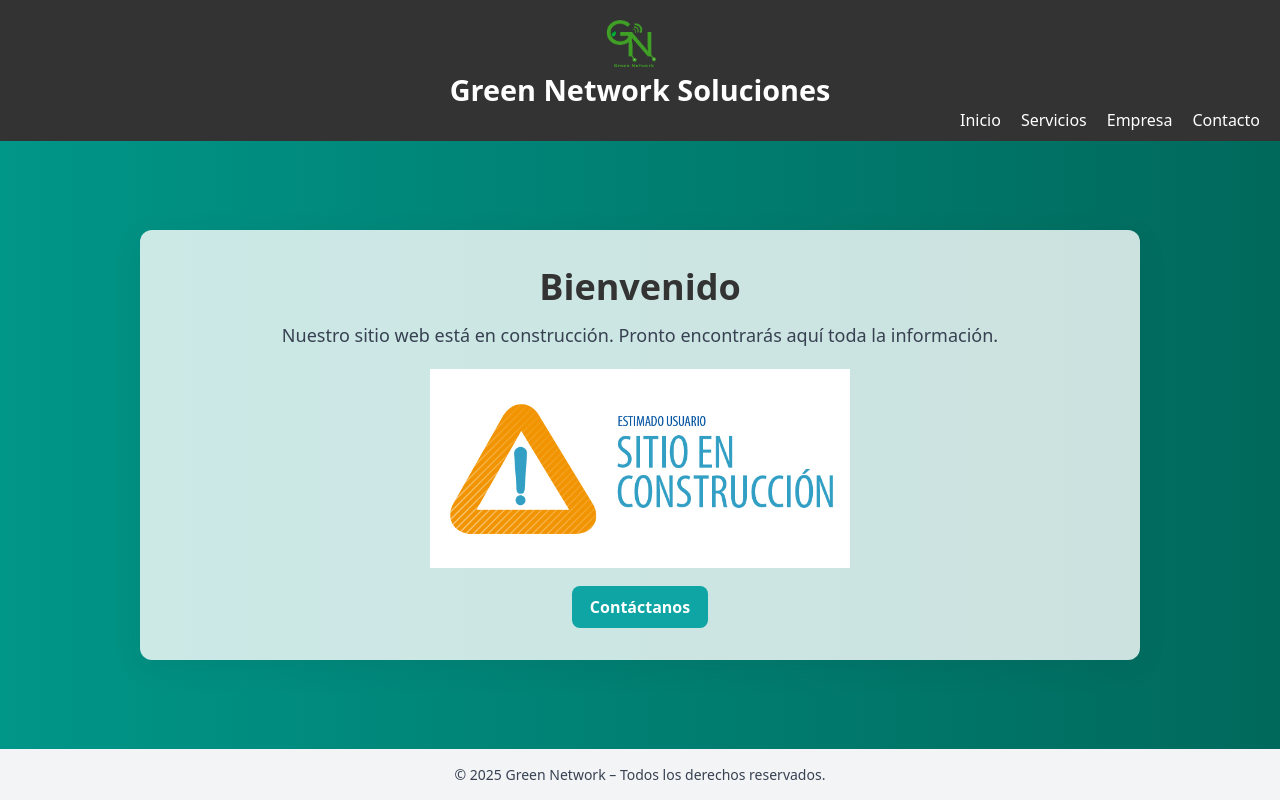
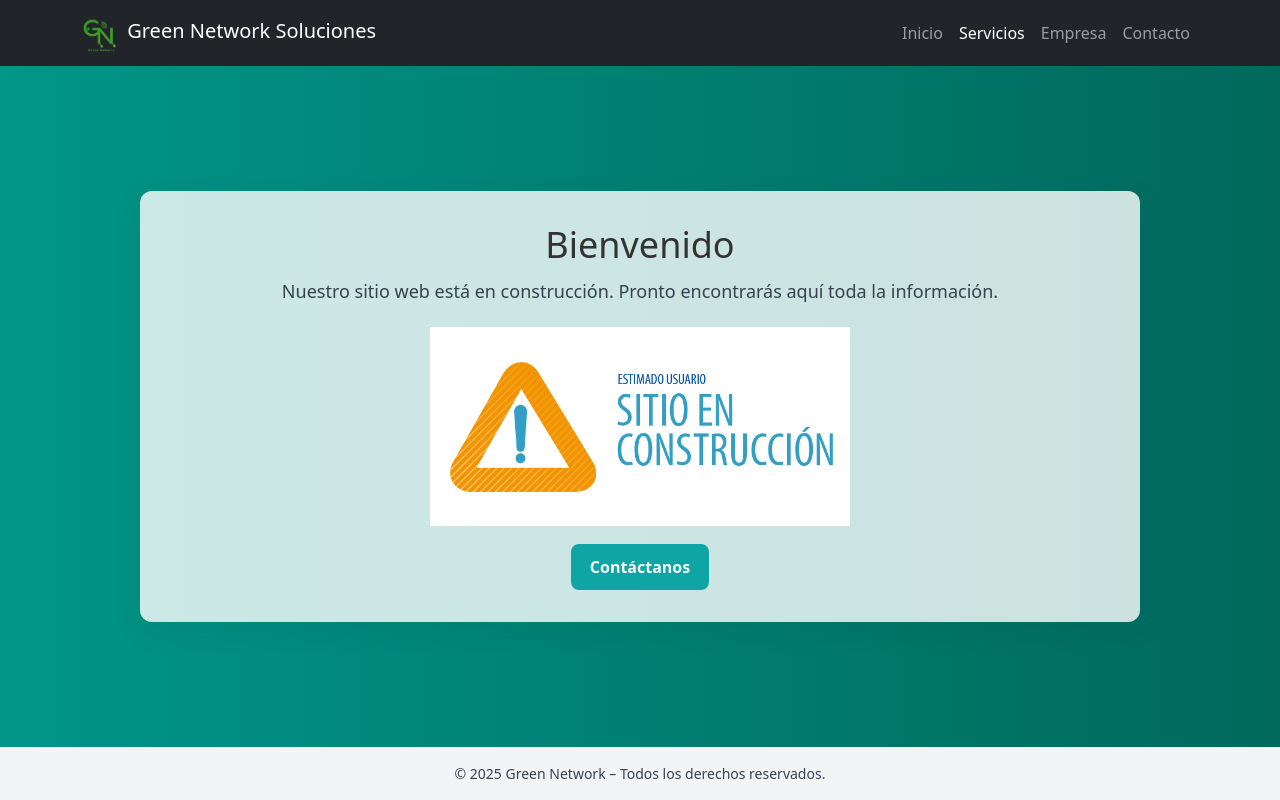
Before and after one commit to cspcapo/cspcapo.github.io, a plain HTML site: page index.html in a window 1280 px wide. Drawn offline with nearby package versions, Linux system fonts and the light colour scheme.

Commit message:
Add files via upload

```diff
--- a/index.html
+++ b/index.html
@@ -4,20 +4,33 @@
   <meta charset="utf-8">
   <meta name="viewport" content="width=device-width,initial-scale=1">
   <title>Green Network - Inicio</title>
+  <link href="https://cdn.jsdelivr.net/npm/bootstrap@5.3.2/dist/css/bootstrap.min.css" rel="stylesheet">
   <link rel="stylesheet" href="assets/css/style.css">
   <link rel="icon" href="/assets/favicong.png" type="image/x-icon">
 </head>
 <body>
-  <header>
-    <img src="/assets/Logonhead.png" alt="Logo Green Network" class="logo">
-    <h1>Green Network Soluciones</h1>
-    <nav>
-      <a href="index.html">Inicio</a>
-      <a href="/assets/pages/servicios.html">Servicios</a>
-      <a href="/assets/pages/empresa.html">Empresa</a>
-      <a href="/assets/pages/contacto.html">Contacto</a>
-    </nav>
-  </header>
+
+  <nav class="navbar navbar-expand-lg navbar-dark bg-dark">
+  <div class="container">
+    <a class="navbar-brand" href="/index.html">
+      <img src="/assets/Logonhead.png" alt="Green Network" width="40" height="40" class="d-inline-block align-text-middle">
+      Green Network Soluciones
+    </a>
+    <button class="navbar-toggler" type="button" data-bs-toggle="collapse" data-bs-target="#navbarNav">
+      <span class="navbar-toggler-icon"></span>
+    </button>
+    <div class="collapse navbar-collapse" id="navbarNav">
+      <ul class="navbar-nav ms-auto">
+        <li class="nav-item"><a class="nav-link" href="/index.html">Inicio</a></li>
+        <li class="nav-item"><a class="nav-link active" href="/assets/pages/servicios.html">Servicios</a></li>
+        <li class="nav-item"><a class="nav-link" href="/assets/pages/empresa.html">Empresa</a></li>
+        <li class="nav-item"><a class="nav-link" href="/assets/pages/contacto.html">Contacto</a></li>
+      </ul>
+    </div>
+  </div>
+</nav>
+
+
 
   <main>
     <section class="wrapper">
@@ -33,5 +46,7 @@
   <footer>
     © 2025 Green Network – Todos los derechos reservados.
   </footer>
+  <script src="https://cdn.jsdelivr.net/npm/bootstrap@5.3.2/dist/js/bootstrap.bundle.min.js"></script>
+
 </body>
 </html>
```
